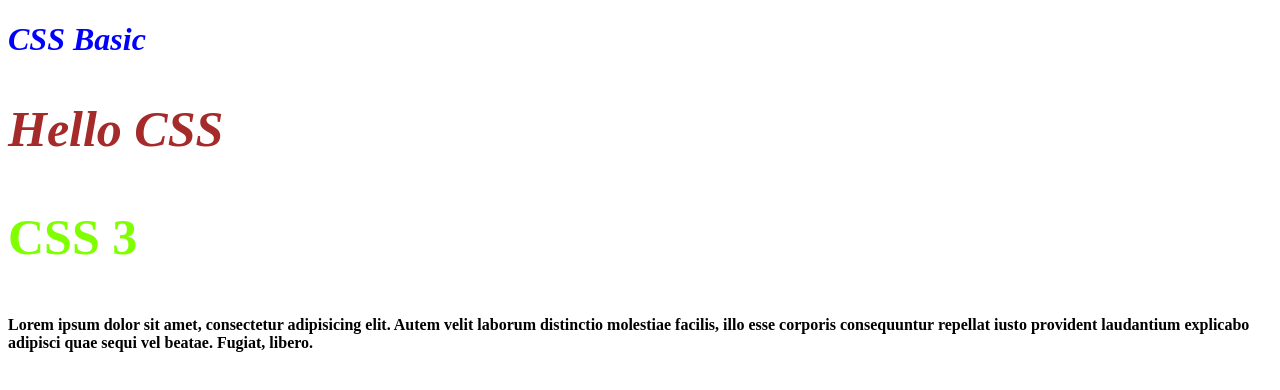
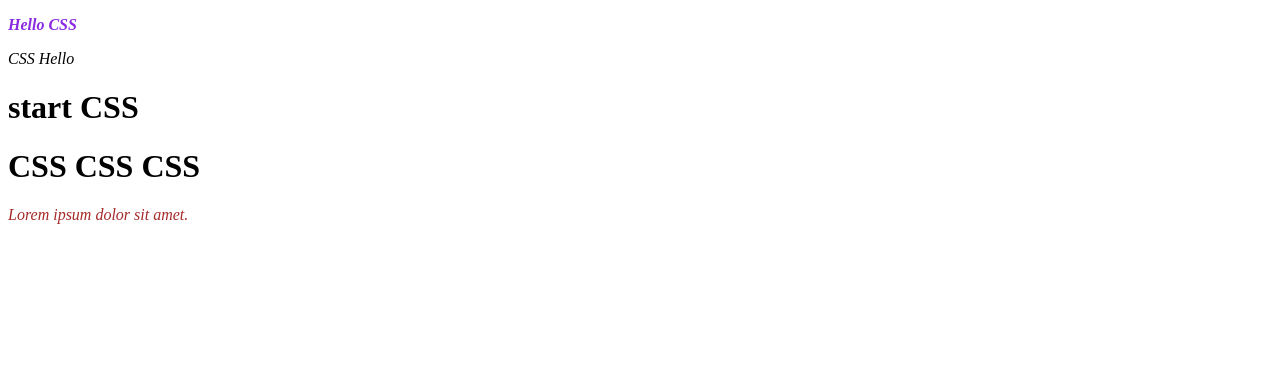
Before and after one commit to OldManPEEM/CSS-Basic, a plain HTML site: page index.html in a window 1280 px wide. Drawn offline with Linux system fonts and the light colour scheme.

Commit message:
รูปแบบการประกาศ
- inline
- inline embed
- external

```diff
--- a/index.html
+++ b/index.html
@@ -4,36 +4,21 @@
     <meta charset="UTF-8">
     <meta http-equiv="X-UA-Compatible" content="IE=edge">
     <meta name="viewport" content="width=device-width, initial-scale=1.0">
-    <title>CSS Basic</title>
+    <title>CSS Format</title>
     <style>
-
-        h1{
-            color:blue;
-        }
-
-        .title{
-            color: brown;
-            font-size: 50px;
-        }
-
-        #title{
-            color: chartreuse;
-            font-size: 50px;
-        }
-
-        h1,.title{
-            font-style:italic;
-        }
-        p.message{
-            font-weight: bolder;
+        /*internal embed*/
+        p{
+            font-style: italic;
         }
     </style>
+    <link rel="stylesheet" href="styles.css">
 </head>
 <body>
-    <h1>CSS Basic</h1> <!--selector-->
-    <h2 class="title">Hello CSS</h2> <!--Class Selector-->
-    <h3 id="title">CSS 3</h3>  <!--ID Selector-->
-    <!--Union Selector-->
-    <p class="message">Lorem ipsum dolor sit amet, consectetur adipisicing elit. Autem velit laborum distinctio molestiae facilis, illo esse corporis consequuntur repellat iusto provident laudantium explicabo adipisci quae sequi vel beatae. Fugiat, libero.</p>
+    <!--inline-->
+    <p style="color: blueviolet;font-weight: bolder;">Hello CSS</p>
+    <p>CSS Hello</p>
+    <h1>start CSS</h1>
+    <h1 class="title">CSS CSS CSS</h1>
+    <p id="message">Lorem ipsum dolor sit amet.</p>
 </body>
 </html>
--- /dev/null
+++ b/styles.css
@@ -0,0 +1,4 @@
+/*External*/
+p#message{
+    color: brown;
+}
```
